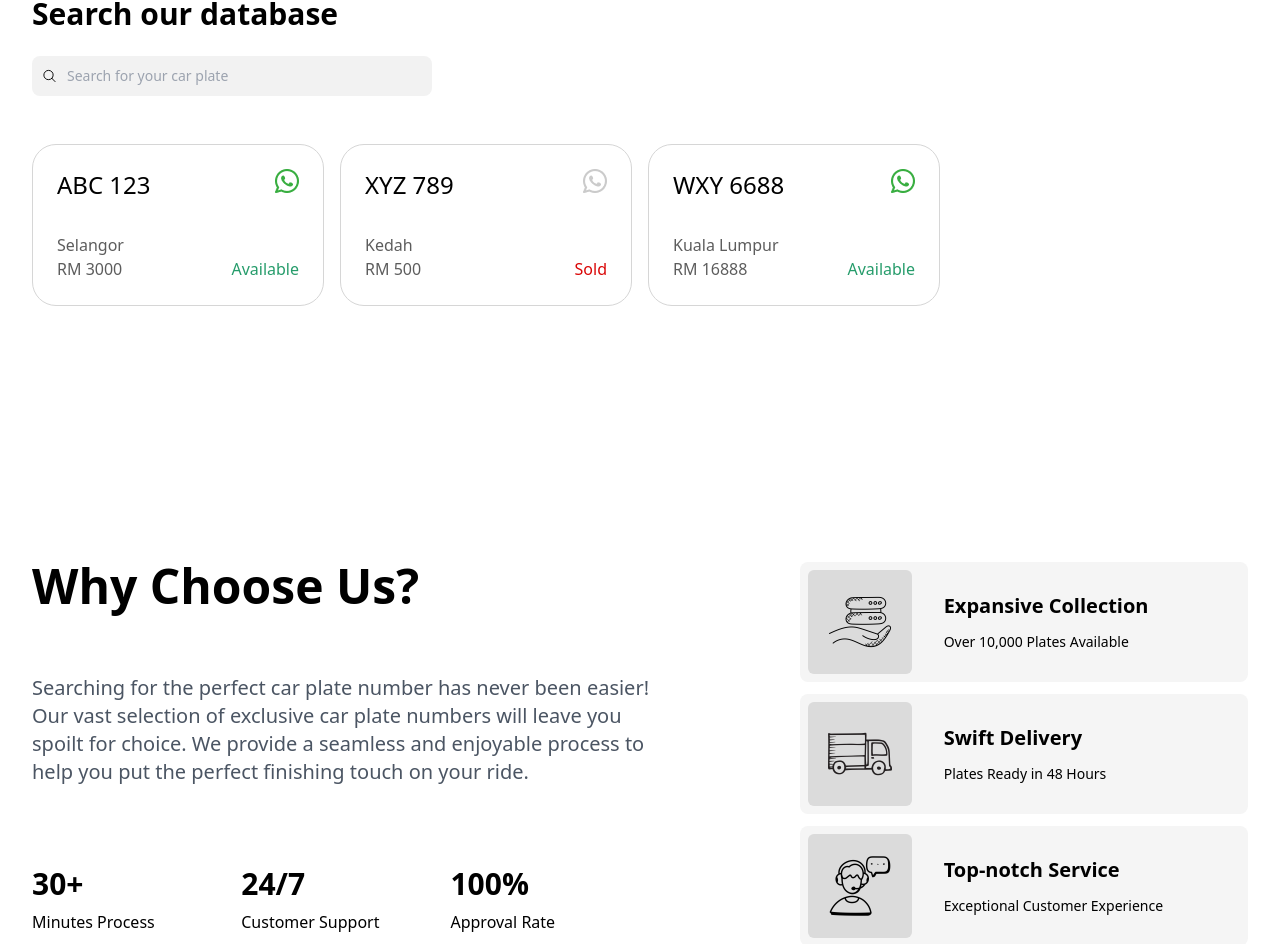
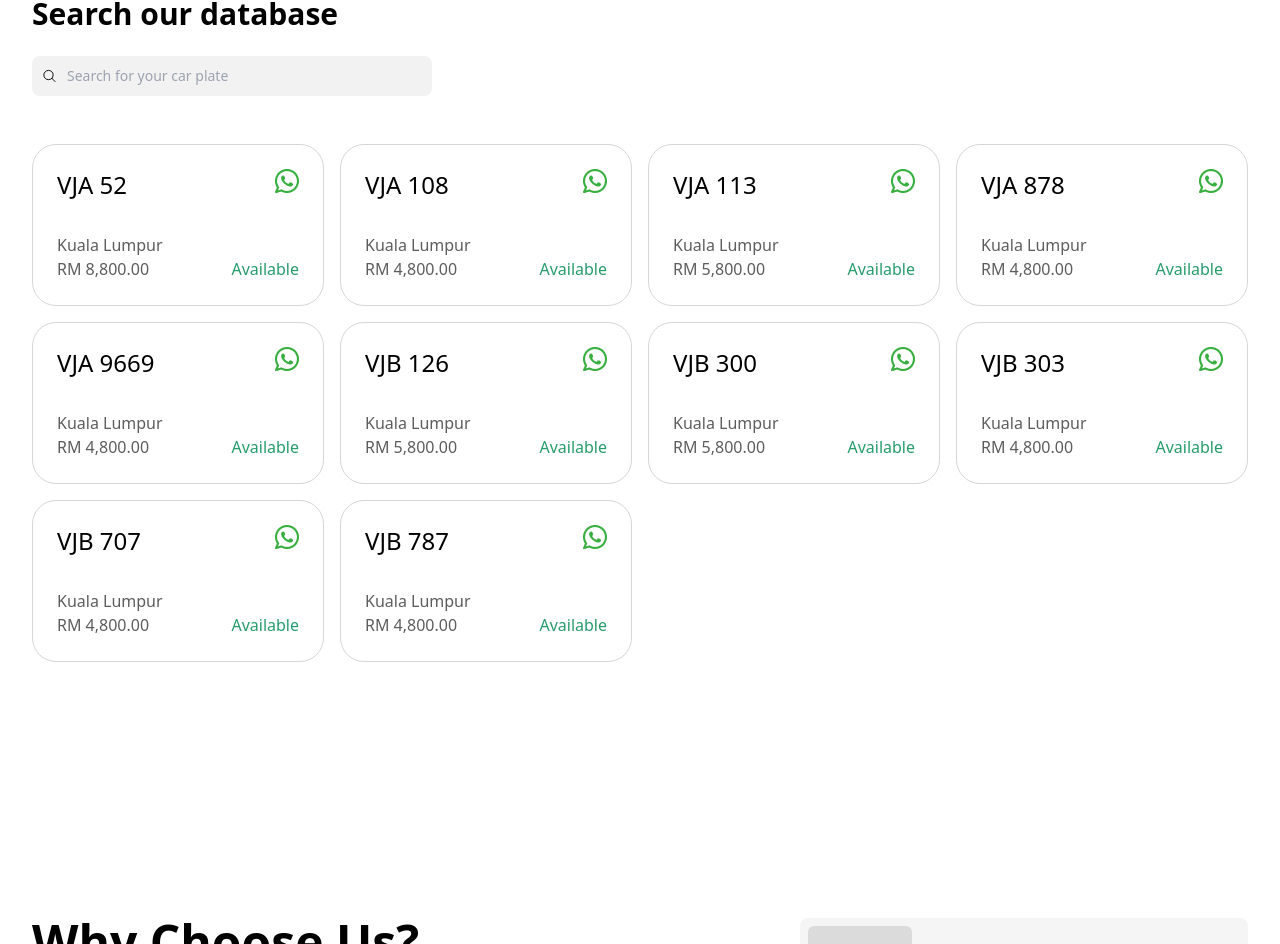
Before and after one commit to taplify-io/vin-automotive, a Next.js app: page / in a window 1280 px wide. Shown: the part 875-1819 px from the top of the page. Built offline with nearby package versions, Linux system fonts and the light colour scheme.

Commit message:
add: car plates csv

```diff
--- a/components/Listing.tsx
+++ b/components/Listing.tsx
@@ -1,36 +1,29 @@
 import { MagnifyingGlassIcon } from '@heroicons/react/24/outline'
 import clsx from 'clsx'
-import { ChangeEventHandler, useState } from 'react'
+import { ChangeEventHandler, useEffect, useState } from 'react'
 import { generateWhatsAppLink } from '../lib/whatsapp'
+import { IPlate } from '@/types/plate'
 
 function Listing() {
-    const [plates, setPlates] = useState([
-        {
-            no: 'ABC 123',
-            state: 'Selangor',
-            price: 3000,
-            isAvailable: true,
-        },
-        {
-            no: 'XYZ 789',
-            state: 'Kedah',
-            price: 500,
-            isAvailable: false,
-        },
-        {
-            no: 'WXY 6688',
-            state: 'Kuala Lumpur',
-            price: 16888,
-            isAvailable: true,
-        },
-    ])
+    const [plates, setPlates] = useState<IPlate[]>()
     const [searchText, setSearchText] = useState('')
 
     const handleSearchChange: ChangeEventHandler<HTMLInputElement> = (e) => {
         setSearchText(e.target.value)
     }
 
-    const filteredPlates = !searchText ? plates : plates.filter((plate) => plate.no.includes(searchText.toUpperCase()))
+    const filteredPlates = !searchText ? plates : plates?.filter((plate) => plate.no.includes(searchText.toUpperCase()))
+
+    useEffect(() => {
+        const fetchPlates = async () => {
+            const response = await fetch('/api/plates')
+            const data = (await response.json()) as IPlate[]
+
+            setPlates(data)
+        }
+
+        fetchPlates()
+    }, [])
 
     return (
         <section className="max-w-7xl mx-auto w-full px-4 sm:px-6 md:px-8">
@@ -42,14 +35,14 @@ function Listing() {
             </div>
 
             <div className="mt-12 grid grid-cols-1 sm:grid-cols-2 md:grid-cols-3 lg:grid-cols-4 gap-4">
-                {filteredPlates.map(({ no, state, price, isAvailable }) => (
+                {filteredPlates?.map(({ no, state, price, isAvailable }) => (
                     <div key={no} className="border border-[#D6D6D6] rounded-3xl p-6 flex justify-between gap-4">
                         <div className="flex flex-col justify-between gap-8">
                             <p className="text-lg md:text-xl lg:text-2xl font-medium">{no}</p>
 
                             <div>
                                 <p className="text-black/[.64] text-sm lg:text-base font-light">{state}</p>
-                                <p className="text-black/[.64] text-sm lg:text-base font-light">RM {price}</p>
+                                <p className="text-black/[.64] text-sm lg:text-base font-light">{price}</p>
                             </div>
                         </div>
 
--- /dev/null
+++ b/lib/currency.ts
@@ -0,0 +1,8 @@
+export const numberToPriceMYR = (number: number) => {
+    const options = {
+        style: 'currency',
+        currency: 'MYR',
+    }
+
+    return number.toLocaleString('en-MY', options)
+}
--- a/pages/api/hello.ts
+++ /dev/null
@@ -1,13 +0,0 @@
-// Next.js API route support: https://nextjs.org/docs/api-routes/introduction
-import type { NextApiRequest, NextApiResponse } from 'next'
-
-type Data = {
-  name: string
-}
-
-export default function handler(
-  req: NextApiRequest,
-  res: NextApiResponse<Data>
-) {
-  res.status(200).json({ name: 'John Doe' })
-}
--- /dev/null
+++ b/pages/api/plates.ts
@@ -0,0 +1,26 @@
+// Next.js API route support: https://nextjs.org/docs/api-routes/introduction
+import { numberToPriceMYR } from '@/lib/currency'
+import { IPlate } from '@/types/plate'
+import { readFileSync } from 'fs'
+import type { NextApiRequest, NextApiResponse } from 'next'
+import path from 'path'
+
+export default async function handler(req: NextApiRequest, res: NextApiResponse<IPlate[]>) {
+    const filePath = path.join(process.cwd(), 'public/docs/car-plates.csv')
+    const fileContent = readFileSync(filePath, 'utf-8')
+
+    const rows = fileContent.trim().split('\r\n')
+
+    const data = rows.slice(1).map((row) => {
+        const [no, price, state, isAvailable] = row.split(',')
+
+        return {
+            no,
+            price: numberToPriceMYR(Number(price)),
+            state,
+            isAvailable: isAvailable === 'TRUE',
+        }
+    })
+
+    res.status(200).json(data)
+}
--- /dev/null
+++ b/types/plate.d.ts
@@ -0,0 +1,6 @@
+export interface IPlate {
+    no: string
+    price: string
+    state: string
+    isAvailable: boolean
+}
```
Also changed, not shown: public/docs/car-plates.csv (added).
